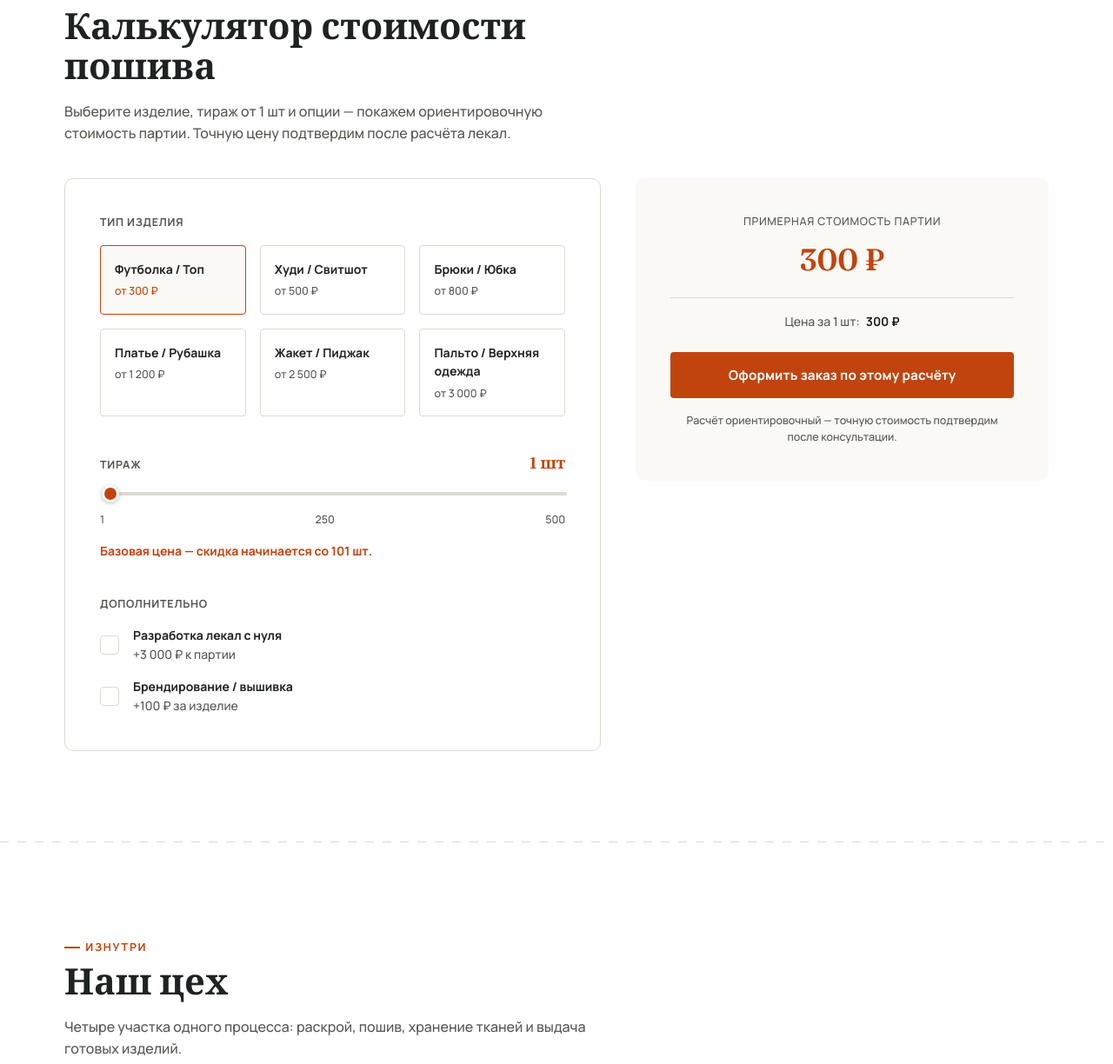
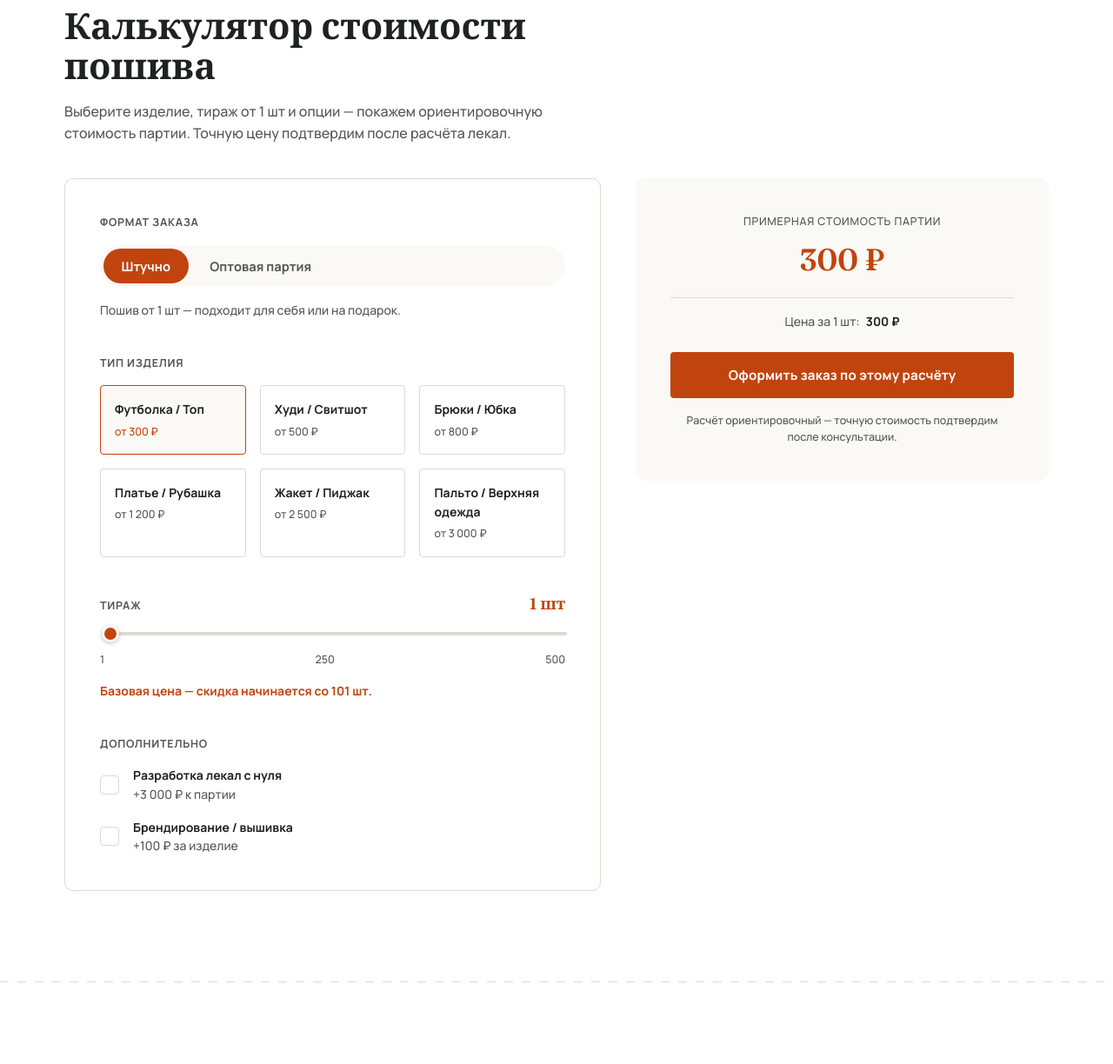
Before and after one commit to dundakowa-design/sewing-atelier, a FastAPI app: page / in a window 1280 px wide. Shown: the part 1727-2951 px from the top of the page at 87% size. Run offline with FastAPI, Linux system fonts and the light colour scheme.

Commit message:
количество

```diff
--- a/static/css/style.css
+++ b/static/css/style.css
@@ -549,6 +549,15 @@ h1, h2, h3 {
   font-weight: 700;
 }
 
+.calc-mode {
+  margin-bottom: 0;
+}
+
+.calc-mode-hint {
+  font-size: var(--fs-small);
+  color: var(--color-ink-soft);
+}
+
 .calc-option {
   display: flex;
   align-items: center;
--- a/static/js/main.js
+++ b/static/js/main.js
@@ -343,6 +343,8 @@ if (galleryGrid && galleryDots.length) {
 const calcSection = document.querySelector("#calculator");
 
 if (calcSection) {
+  const modeButtons = calcSection.querySelectorAll(".calc-mode .service-tab");
+  const modeHintEl = calcSection.querySelector("#calc-mode-hint");
   const productButtons = calcSection.querySelectorAll(".calc-product");
   const qtySlider = calcSection.querySelector("#calc-qty");
   const qtyValueEl = calcSection.querySelector("#calc-qty-value");
@@ -354,6 +356,11 @@ if (calcSection) {
   const ctaBtn = calcSection.querySelector("#calc-cta");
 
   const rub = new Intl.NumberFormat("ru-RU");
+
+  const MODE_HINTS = {
+    single: "Пошив от 1 шт — подходит для себя или на подарок.",
+    wholesale: "Мелкосерийное производство — минимальный тираж 20 шт.",
+  };
 
   const getSelectedProduct = () => {
     const active = calcSection.querySelector('.calc-product[aria-pressed="true"]');
@@ -401,6 +408,24 @@ if (calcSection) {
     });
   });
 
+  // Формат заказа переключает минимум тиража: штучно — от 1 шт,
+  // оптовая партия — от 20 шт (правило из блока «Услуги»). Скидки от 101/500 шт не меняются.
+  modeButtons.forEach((btn) => {
+    btn.addEventListener("click", () => {
+      modeButtons.forEach((otherBtn) => otherBtn.setAttribute("aria-selected", "false"));
+      btn.setAttribute("aria-selected", "true");
+
+      const minQty = Number(btn.dataset.minQty);
+      qtySlider.min = minQty;
+      if (Number(qtySlider.value) < minQty) {
+        qtySlider.value = minQty;
+      }
+
+      modeHintEl.textContent = MODE_HINTS[btn.dataset.mode] || "";
+      calculate();
+    });
+  });
+
   qtySlider.addEventListener("input", calculate);
   patternsCheckbox.addEventListener("change", calculate);
   brandingCheckbox.addEventListener("change", calculate);
--- a/templates/index.html
+++ b/templates/index.html
@@ -152,6 +152,15 @@
 
         <div class="calc">
           <div class="calc-panel">
+            <div class="calc-field">
+              <span class="calc-label">Формат заказа</span>
+              <div class="service-tabs calc-mode" role="radiogroup" aria-label="Формат заказа">
+                <button type="button" class="service-tab" id="calc-mode-single" data-mode="single" data-min-qty="1" aria-selected="true">Штучно</button>
+                <button type="button" class="service-tab" id="calc-mode-wholesale" data-mode="wholesale" data-min-qty="20" aria-selected="false">Оптовая партия</button>
+              </div>
+              <p class="calc-mode-hint" id="calc-mode-hint">Пошив от 1 шт — подходит для себя или на подарок.</p>
+            </div>
+
             <div class="calc-field">
               <span class="calc-label">Тип изделия</span>
               <div class="calc-products" role="radiogroup" aria-label="Тип изделия">
```
